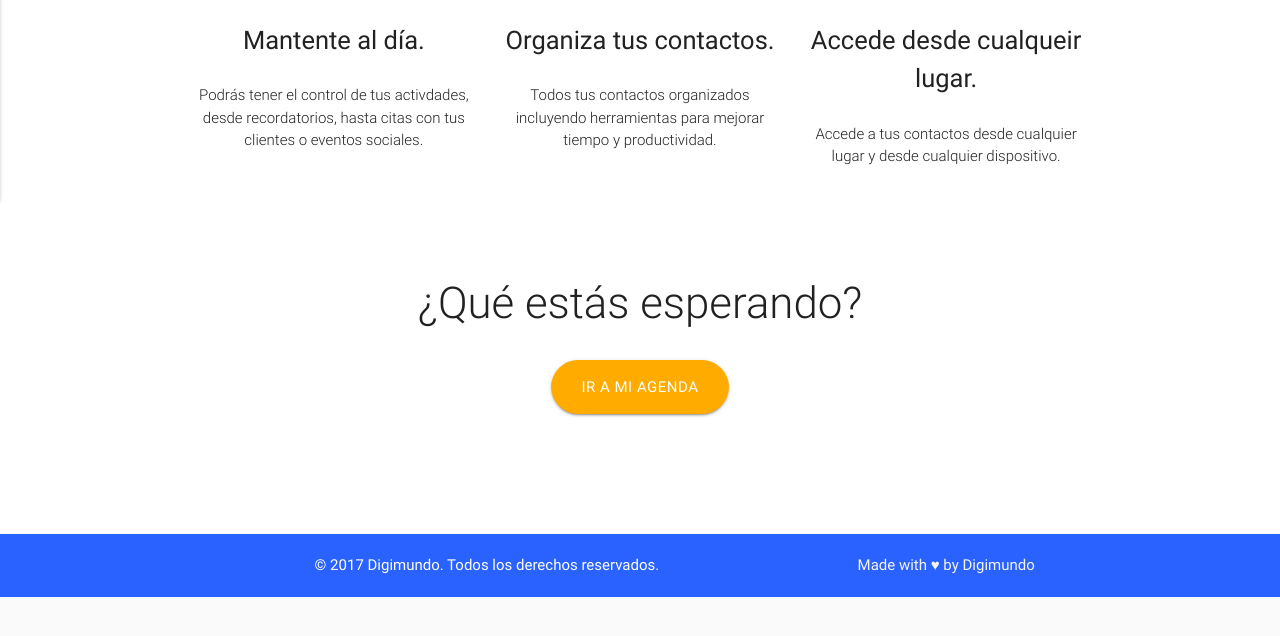
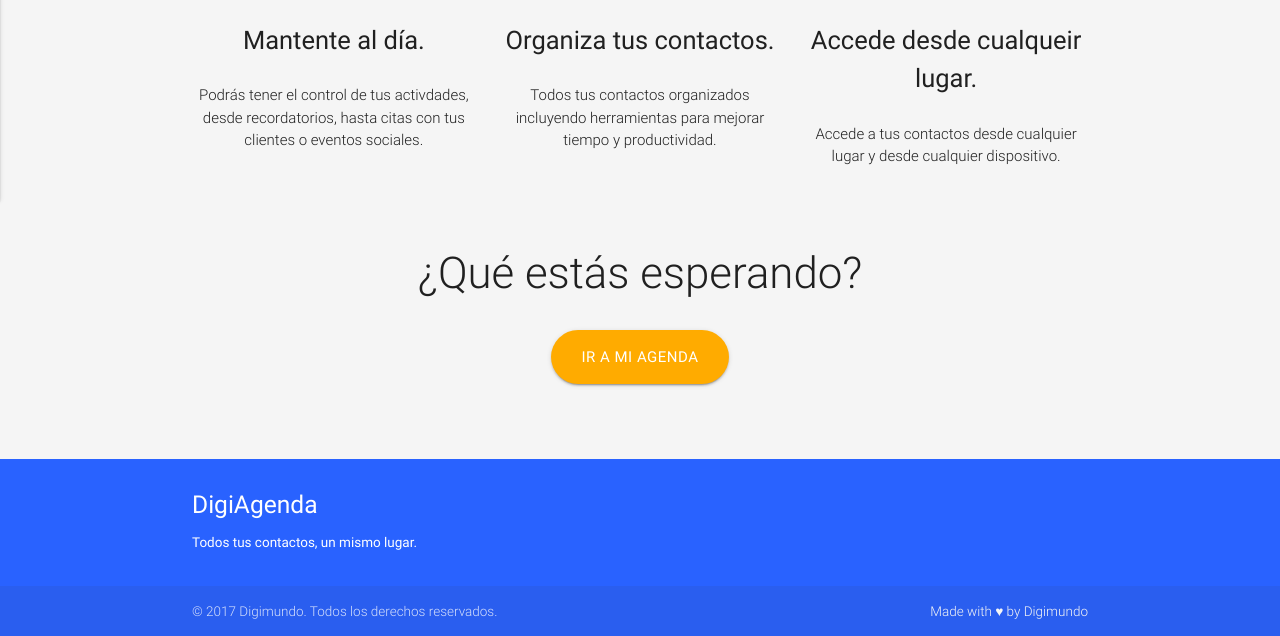
Before and after one commit to DigimundoTesca/diary-cloud, a Django app: page / in a window 1280 px wide. Shown: the part 660-1296 px from the top of the page. Before the commit the page ends 1257 px from the top, so only its background shows below. Run offline with Django 3.2, Linux system fonts and the light colour scheme; some libraries are stand-ins or nearby versions.

Commit message:
Fixed footer

```diff
--- a/contacts/templates/contactos/contactos.html
+++ b/contacts/templates/contactos/contactos.html
@@ -11,7 +11,7 @@
     </h2>
   </div>
 </div>
-<div class="container">
+<div class="container mt-1 mb-2">
   <table class="highlight responsive-table">
     <thead>
       <th>Nombre</th>
--- a/contacts/templates/home.html
+++ b/contacts/templates/home.html
@@ -9,7 +9,7 @@
     <h2 class="header">Tu agenda, donde quiera que vayas</h2>
   </div>
 </div>
-<div id="agenda-cont" class="container">
+<div id="agenda-cont" class="container mt-3">
   <div class="row">
     <div class="col s12 m4">
       <div class="promo center">
--- a/diary/static/css/master.css
+++ b/diary/static/css/master.css
@@ -4,7 +4,8 @@ body {
   flex-direction: column; }
 
 footer.page-footer {
-  background-color: #2962ff; }
+  background-color: #2962ff;
+  font-size: .9rem; }
 
 main {
   flex: 1 0 auto; }
@@ -16,10 +17,10 @@ nav ul li a {
   display: flex; }
 
 nav .brand-logo {
-  color: color("grey", "lighten-5"); }
+  color: #fafafa; }
 
 ul.dropdown-content {
-  margin-top: 4.2sudo gemrem; }
+  margin-top: 4.2rem; }
 
 .header {
   font-weight: 300; }
@@ -29,18 +30,21 @@ ul.dropdown-content {
 .color-primary {
   background-color: #2962ff !important; }
   .color-primary-darken {
-    background-color: #003adc !important; }
+    background-color: #0041f5 !important; }
   .color-primary-lighten {
-    background-color: #769aff !important; }
+    background-color: #5c87ff !important; }
 .color-shade {
-  background-color: color("grey", "lighten-4") !important; }
+  background-color: #f5f5f5 !important; }
 
 .container-wide {
-  margin-top: 5rem;
-  margin-bottom: 8rem; }
+  margin-top: 3rem;
+  margin-bottom: 5rem; }
   .container-wide a.btn {
     border-radius: 100px;
     margin-top: 1rem; }
+
+.dropdown-content li > span, .dropdown-content li > a {
+  color: #039be5; }
 
 .text-color-primary {
   color: #232323 !important; }
@@ -54,15 +58,19 @@ ul.dropdown-content {
     height: 100%;
     text-align: center;
     justify-content: center;
-    color: color("grey", "lighten-5");
+    color: #fafafa;
     align-items: center; }
 
+.mt-0 {
+  margin-top: 0; }
 .mt-1 {
   margin-top: 1rem; }
 .mt-2 {
   margin-top: 2rem; }
 .mt-3 {
   margin-top: 3rem; }
+.mb-0 {
+  margin-bottom: 0; }
 .mb-1 {
   margin-bottom: 1rem; }
 .mb-2 {
@@ -77,13 +85,12 @@ ul.dropdown-content {
   font-size: 1.5rem;
   margin-top: 5px; }
 
-#agenda-cont {
-  padding-top: 3rem; }
-
-@media screen and (min-width: 480px) {
-  .parallax-container {
-    height: 320px; } }
-@media screen and (min-width: 720px) {
+@media only screen and (min-width: 601px) {
+  footer.page-footer .row .col:nth-child(1) {
+    text-align: left; }
+  footer.page-footer .row .col:nth-child(2) {
+    text-align: right; } }
+@media only screen and (min-width: 993px) {
   .parallax-container {
     height: 380px; }
 
--- a/diary/static/scss/components/_variables.scss
+++ b/diary/static/scss/components/_variables.scss
@@ -4,36 +4,32 @@
 $text-color-primary: #232323;
 
 $primary-color: #2962ff !default;
-$primary-color-light: lighten($primary-color, 15%) !default;
-$primary-color-dark: darken($primary-color, 15%) !default;
+$primary-color-light: lighten($primary-color, 10%) !default;
+$primary-color-dark: darken($primary-color, 10%) !default;
 
 $secondary-color: #ffab00 !default;
-$secondary-color-light: lighten($secondary-color, 15%) !default;
-$secondary-color-dark: darken($primary-color, 15%) !default;
+$secondary-color-light: lighten($secondary-color, 10%) !default;
+$secondary-color-dark: darken($secondary-color, 10%) !default;
 
-$success-color: color("green", "accent-4") !default;
-$error-color: color("red", "base") !default;
-$link-color: color("light-blue", "darken-1") !default;
+$success-color: #00c853 !default;
+$error-color: #f44336 !default;
+$link-color: #039be5 !default;
 
-$white: color("grey", "lighten-5") !default;
-$shade-color: color("grey", "lighten-4") !default;
-
+$white: #fafafa !default;
+$shade-color: #f5f5f5 !default;
 
 
 // 12. Global
 // ==========================================================================
 
 // Media Query Ranges
+$small-screen: 600px !default;
 $small-screen-up: 601px !default;
+$medium-screen: 992px !default;
 $medium-screen-up: 993px !default;
+$large-screen: 1200px !default;
 $large-screen-up: 1201px !default;
-$small-screen: 600px !default;
-$medium-screen: 992px !default;
-$large-screen: 1200px !default;
 
-$medium-and-up: "only screen and (min-width : #{$small-screen-up})" !default;
-$large-and-up: "only screen and (min-width : #{$medium-screen-up})" !default;
-$extra-large-and-up: "only screen and (min-width : #{$large-screen-up})" !default;
-$small-and-down: "only screen and (max-width : #{$small-screen})" !default;
-$medium-and-down: "only screen and (max-width : #{$medium-screen})" !default;
-$medium-only: "only screen and (min-width : #{$small-screen-up}) and (max-width : #{$medium-screen})" !default;
+$small-and-up: "only screen and (min-width : #{$small-screen-up})" !default;
+$medium-and-up: "only screen and (min-width : #{$medium-screen-up})" !default;
+$large-and-up: "only screen and (min-width : #{$large-screen-up})" !default;
--- a/diary/static/scss/master.scss
+++ b/diary/static/scss/master.scss
@@ -5,12 +5,12 @@ body {
   min-height: 100vh;
   flex-direction: column;
 }
-footer.page-footer {
-  background-color: $primary-color ;
+footer.page-footer  {
+  background-color: $primary-color;
+  font-size: .9rem;
 }
 main {
   flex: 1 0 auto;
-
 }
 nav,
 nav .button-collapse,
@@ -22,7 +22,7 @@ nav .brand-logo {
   color: $white;
 }
 ul.dropdown-content {
-  margin-top: 4.2sudo gemrem;
+  margin-top: 4.2rem;
 }
 .header {
   font-weight: 300;
@@ -45,11 +45,16 @@ ul.dropdown-content {
   }
 }
 .container-wide {
-  margin-top: 5rem;
-  margin-bottom: 8rem;
+  margin-top: 3rem;
+  margin-bottom: 5rem;
   a.btn {
     border-radius: 100px;
     margin-top: 1rem;
+  }
+}
+.dropdown-content li {
+  >span, >a {
+    color: $link-color;
   }
 }
 .text-color-primary {
@@ -70,9 +75,11 @@ ul.dropdown-content {
   }
 }
 .m {
+  &t-0 { margin-top: 0; }
   &t-1 { margin-top: 1rem; }
   &t-2 { margin-top: 2rem; }
   &t-3 { margin-top: 3rem; }
+  &b-0 { margin-bottom: 0; }
   &b-1 { margin-bottom: 1rem ; }
   &b-2 { margin-bottom: 2rem; }
   &b-3 { margin-bottom: 3rem; }
@@ -87,18 +94,14 @@ ul.dropdown-content {
     margin-top: 5px;
   }
 }
-
-#agenda-cont {
-  padding-top: 3rem;
-}
-
-@media screen and (min-width: 480px) {
-  .parallax-container {
-    height: 320px;
+@media #{$small-and-up} {
+  footer.page-footer .row .col {
+    &:nth-child(1) { text-align: left; }
+    &:nth-child(2) { text-align: right; }
   }
 }
 
-@media screen and (min-width: 720px) {
+@media #{$medium-and-up} {
   .parallax-container {
     height: 380px;
   }
--- a/diary/templates/base.html
+++ b/diary/templates/base.html
@@ -74,7 +74,7 @@
       <nav class="white">
         <div class="container">
           <div class="nav-wrapper">
-            <a href="{% url 'contactos:home' %}" class="brand-logo text-">DigiAgenda</a>
+            <a href="{% url 'contactos:home' %}" class="brand-logo text-color-primary">DigiAgenda</a>
             <a href="#" data-activates="slide-out" class="button-collapse"><i class="material-icons">menu</i></a>
             <ul class="right hide-on-med-and-down">
               <li><a href="{% url 'contactos:contactos' %}">Contactos</a></li>
@@ -104,11 +104,21 @@
   <footer class="page-footer ">
     <div class="container">
       <div class="row">
-        <div class="col s12 l8 center">
-          © 2017 Digimundo. Todos los derechos reservados.
+        <div class="col s12">
+          <h5>DigiAgenda</h5>
+          <p>Todos tus contactos, un mismo lugar.</p>
         </div>
-        <div class="col s12 l4 center">
-          <a class="grey-text text-lighten-4" href="#!">Made with ♥ by Digimundo</a>
+      </div>
+    </div>
+    <div class="footer-copyright">
+      <div class="container">
+        <div class="row mb-0">
+          <div class="col s12 m7 center">
+            © 2017 Digimundo. Todos los derechos reservados.
+          </div>
+          <div class="col s12 m5 center">
+            <a class="grey-text text-lighten-4" href="#!">Made with ♥ by Digimundo</a>
+          </div>
         </div>
       </div>
     </div>
```
Also changed, not shown: 1 other file.
